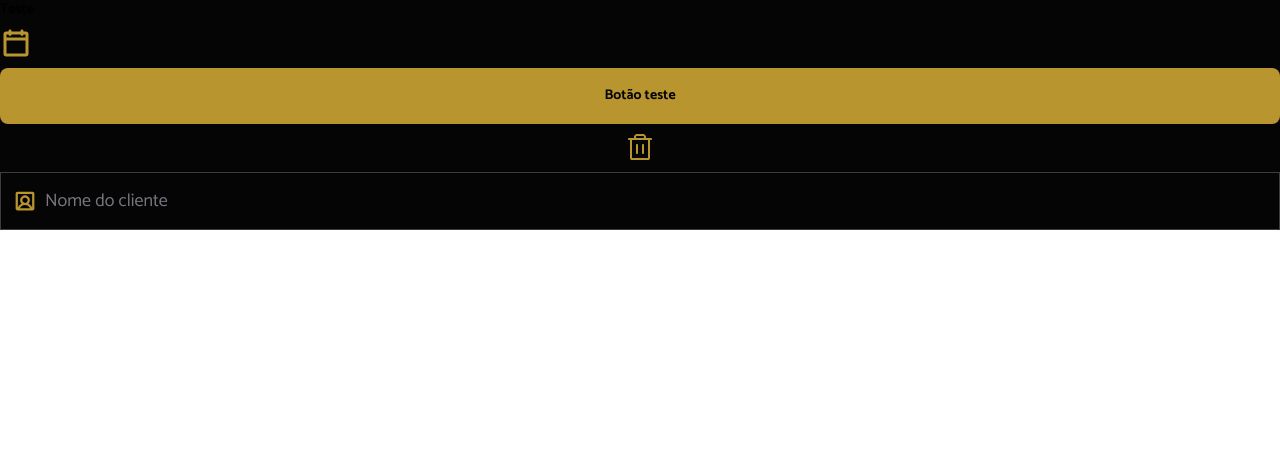
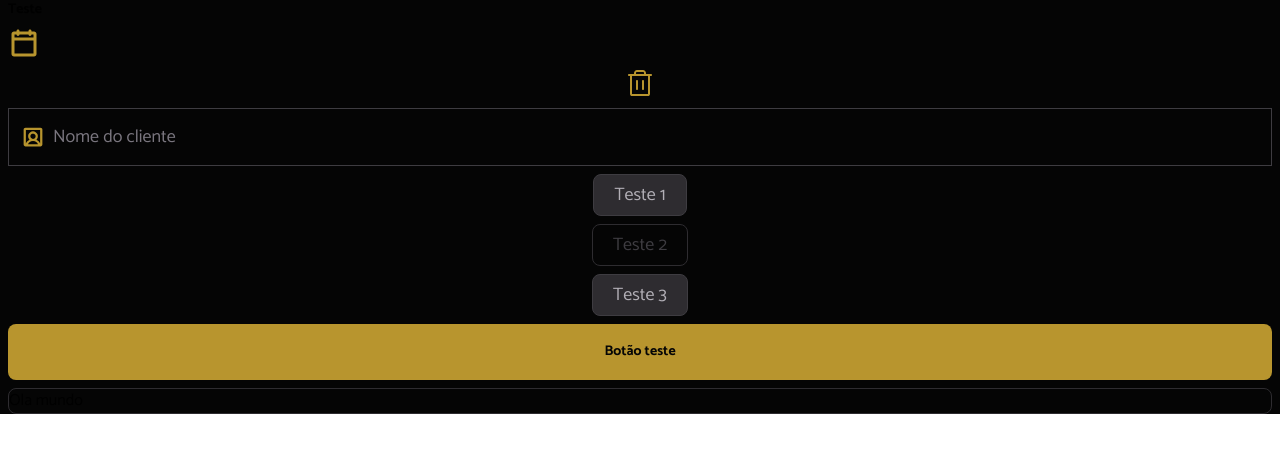
Before and after one commit to caiofsena/hair-day, a React (Vite) app: page / in a window 1280 px wide. Shown: the top 452 px of the page. Built offline with nearby package versions, Linux system fonts and the light colour scheme.

Commit message:
adding others components

```diff
--- a/src/App.tsx
+++ b/src/App.tsx
@@ -4,19 +4,26 @@ import UserSquare from "./assets/icons/user-square.svg?react"
 
 import Button from "./components/button";
 import ButtonIcon from "./components/button-icon";
+import Card from "./components/card";
+import Container from "./components/container";
 import Icon from "./components/icon";
 import InputText from "./components/input-text";
 import Text from "./components/text";
+import TimeSelect from "./components/time-select";
 
 export default function App() {
   return (
-    <div className="flex flex-col gap-2 bg-gray-900">
+    <Container className="flex flex-col gap-2 bg-gray-900">
       <Text variant="title-sm-bold">Teste</Text>
       <Icon svg={CalendarBlank} className="fill-yellow" />
-      <Button>Botão teste</Button>
       <ButtonIcon icon={Trash} />
       <InputText icon={UserSquare} placeholder="Nome do cliente" />
-    </div>
+      <TimeSelect id="time-id-1" value="teste-1" name="time">Teste 1</TimeSelect>
+      <TimeSelect id="time-id-2" value="teste-2" name="time" disabled>Teste 2</TimeSelect>
+      <TimeSelect id="time-id-3" value="teste-3" name="time">Teste 3</TimeSelect>
+      <Button>Botão teste</Button>
+      <Card>Ola mundo</Card>
+    </Container>
   )
 
 }
--- /dev/null
+++ b/src/components/card.tsx
@@ -0,0 +1,41 @@
+import { cva, type VariantProps } from "class-variance-authority";
+import React from "react";
+
+type CardProps =
+  React.ComponentProps<"div"> &
+  VariantProps<typeof cardVariants> &
+  {
+    as?: keyof React.JSX.IntrinsicElements;
+  }
+
+export const cardVariants = cva(
+  "rounded-lg border border-solid border-gray-600 bg-transparent",
+  {
+    variants: {
+      size: {
+        none: "",
+        md: 'p-5'
+      }
+    },
+    defaultVariants: {
+      size: "none"
+    }
+  }
+)
+
+export default function Card({
+  as = "div",
+  size,
+  children,
+  className,
+  ...props
+}: CardProps) {
+  return React.createElement(
+    as,
+    {
+      className: cardVariants({size, className}),
+      ...props
+    },
+    children
+  )
+}
--- /dev/null
+++ b/src/components/container.tsx
@@ -0,0 +1,38 @@
+import { cva, type VariantProps } from "class-variance-authority";
+import React from "react";
+
+type ContainerProps =
+  React.ComponentProps<"div"> &
+  VariantProps<typeof containerVariants> &
+  {
+    as?: keyof React.JSX.IntrinsicElements;
+  }
+
+export const containerVariants = cva("mx-auto", {
+    variants: {
+      size: {
+        lg: "max-w-360 px-2"
+      }
+    },
+    defaultVariants: {
+      size: "lg"
+    }
+  }
+)
+
+
+export default function Container({
+  as = "div",
+  children,
+  className,
+  ...props
+}: ContainerProps) {
+  return React.createElement(
+    as,
+    {
+      className: containerVariants({size: "lg", className}),
+      ...props
+    },
+    children
+  )
+}
--- a/src/components/text.tsx
+++ b/src/components/text.tsx
@@ -2,11 +2,13 @@ import React from "react";
 import { cva, type VariantProps } from "class-variance-authority";
 
 type TextProps =
+  React.ComponentProps<"span"> &
   VariantProps<typeof textVariants> &
   {
     as?: keyof React.JSX.IntrinsicElements;
     className?: string;
     children?: React.ReactNode;
+    htmlFor?: string
   }
 
 export const textVariants = cva("font-sans", {
--- /dev/null
+++ b/src/components/time-select.tsx
@@ -0,0 +1,60 @@
+import { cva, cx, type VariantProps } from "class-variance-authority"
+import Text, { textVariants } from "./text"
+
+type TimeSelectProps =
+  Omit<React.ComponentProps<"label">, "disabled"> &
+  React.ComponentProps<"input"> &
+  VariantProps<typeof timeSelectTextVariants>
+  {
+
+  }
+
+export const timeSelectTextVariants = cva("w-fit py-2 px-5",
+  {
+    variants: {
+      variant: {
+        primary: `border border-solid rounded-lg transition-colors cursor-pointer
+        border-gray-500 text-gray-200 bg-gray-600 hover:bg-gray-500
+        peer-checked:border-yellow  peer-checked:text-yellow peer-checked:bg-gray-600 peer-checked:pointer-events-none`
+      },
+      disabled: {
+        true: "border-gray-600 text-gray-500 bg-gray-900 pointer-events-none"
+      }
+    },
+    defaultVariants: {
+      variant: "primary",
+      disabled: false
+    }
+  }
+)
+
+export default function TimeSelect({
+  id,
+  name,
+  value,
+  variant,
+  disabled,
+  children
+}: TimeSelectProps) {
+  return (
+    <div className={"flex items-center justify-center"}>
+      <input
+        type="radio"
+        id={id}
+        name={name}
+        className={"appearance-none peer"}
+        value={value}
+        disabled={disabled}
+      />
+      <Text
+        as="label"
+        htmlFor={id}
+        variant="text-md-regular"
+        className={timeSelectTextVariants(({variant, disabled}))}>
+        {children}
+      </Text>
+
+    </div>
+  )
+
+}
```
